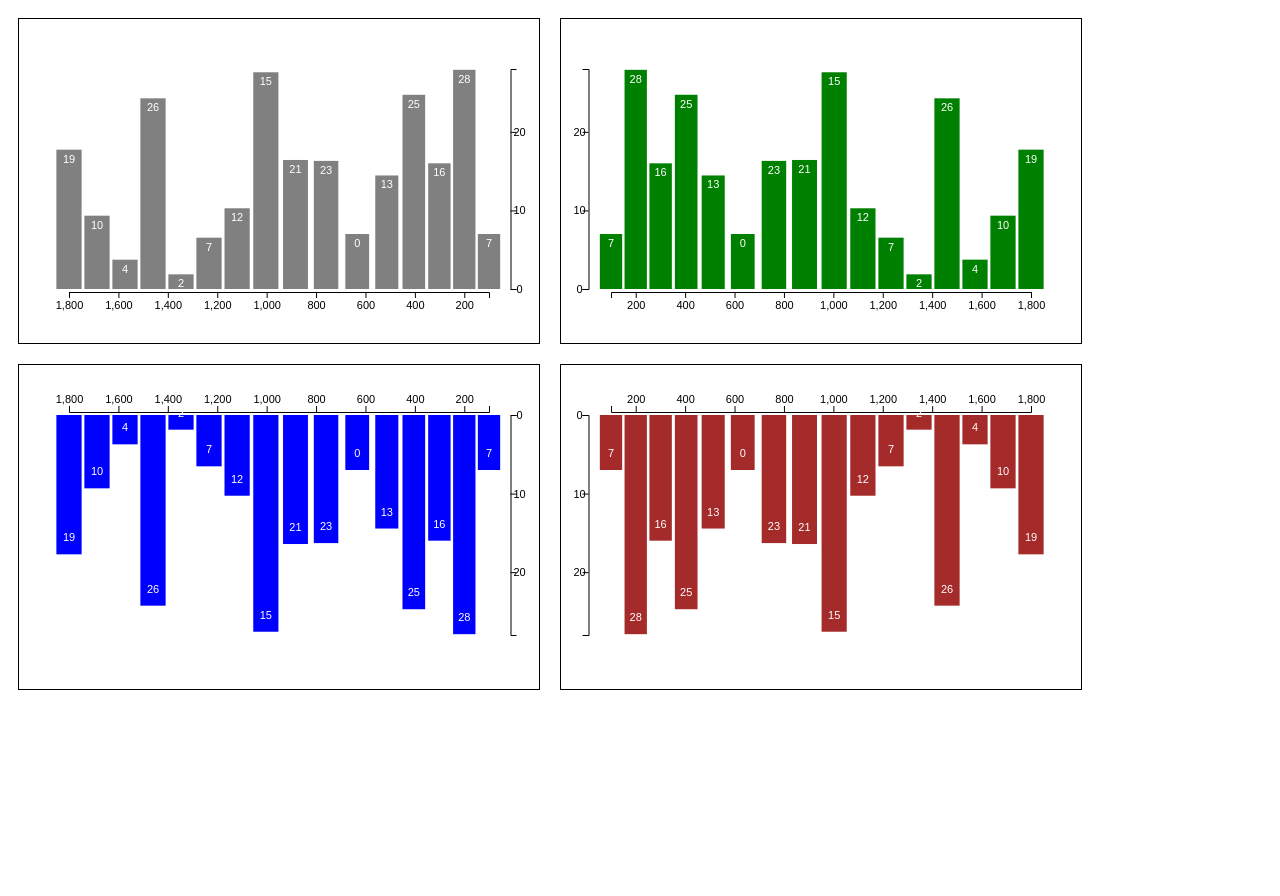
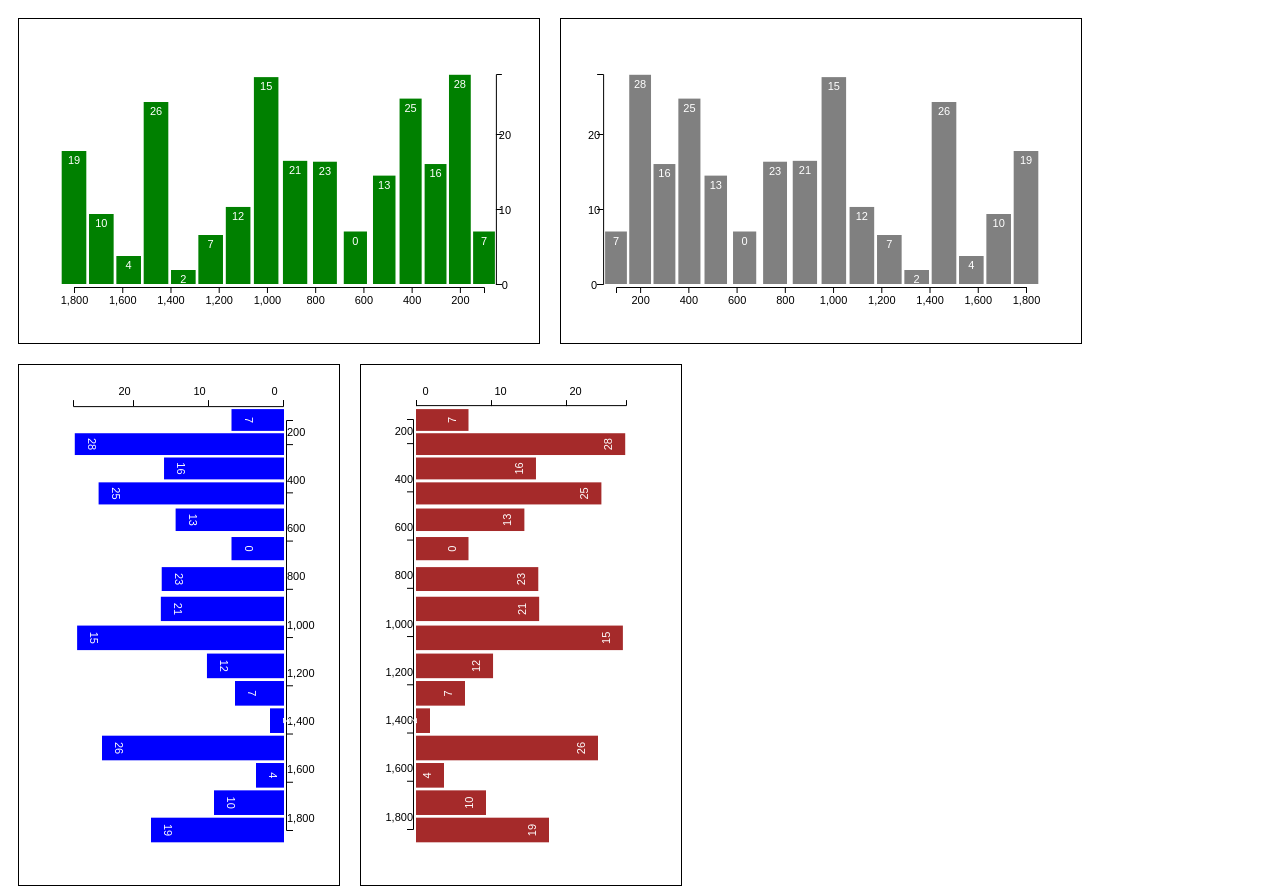
Before and after one commit to spodoprigora/chart, a plain HTML site: page quadrant.html in a window 1280 px wide. Before the commit the page ends 800 px from the top, so only its background shows below. Drawn offline with nearby package versions, Linux system fonts and the light colour scheme.

Commit message:
horizontal type

```diff
--- a/lib.js
+++ b/lib.js
@@ -1,7 +1,9 @@
 var oldData = [];
 
-function config(quadrant, barWidth){
-  var barHeight,
+function config(quadrant, size, type, data){
+  var
+    barHeight,
+    barWidth,
     textY,
     xAxis,
     yAxis,
@@ -13,97 +15,141 @@ function config(quadrant, barWidth){
     gHidePositionEnter,
     gHidePositionExit,
     x,
-    y;
-  var oldYScale = d3.scaleLinear().domain([0, d3.max(oldData, function(d){
-    return d.value;
-  })]);
+    y,
+    axisTextAngle,
+    xAxisTextAnchor,
+    yAxisTextDy,
+    oldYScale;
 
-  if(quadrant == 1 || quadrant == 2 ){
-    barHeight = function(d){
-      return size.height - size.padding - yScale(d.value);
-    };
-    textY = function (d) {
-      return 13;
-    };
-    xAxisTranslate = function(){
-      return size.height - size.padding + 3;
-    };
+  barWidth = ((size.width - size.padding *2)/(data.length)) - size.barPadding;
+
+  if(type == "horizontal"){
+    xScale.domain([d3.max(data, d => d.time), d3.min(data, d => d.time)]);
+  }
+  else{
+    xScale.domain([d3.min(data, d => d.time), d3.max(data, d => d.time)]);
+  }
+  yScale.domain([0, d3.max(data, d => d.value)]);
+
+  oldYScale = d3.scaleLinear().domain([0, d3.max(oldData, d => d.value)]);
+
+  if(quadrant == 1){
+    if(type == "horizontal"){
+      axisTextAngle = -90;
+      xAxisTextAnchor = "end";
+      yAxis = d3.axisRight();
+      yAxisTranslate = size.width - size.padding + 3 + barWidth/2;
+      gHidePositionEnter = d => "translate("+ -size.padding + ", " + yScale(d.value) + ")";
+      gHidePositionExit = d => "translate("+ -size.padding + ", " + oldYScale(d.value) + ")";
+      yAxisTextDy = "1.5em";
+    }
+    else{
+      axisTextAngle = 0;
+      xAxisTextAnchor = "middle";
+      yAxis = d3.axisLeft();
+      yAxisTranslate = size.padding - 2  - barWidth/2;
+      gHidePositionEnter = d => "translate("+ (size.width + size.padding) + ", " + yScale(d.value) + ")";
+      gHidePositionExit = d => "translate("+ (size.width + size.padding) + ", " + oldYScale(d.value) + ")";
+      yAxisTextDy = "0.4em";
+    }
+    barHeight = d => size.height - size.padding - yScale(d.value);
+    textY = () => 13;
+    xAxisTranslate = size.height - size.padding + 3;
     xAxis = d3.axisBottom();
     oldYScale.range([size.height - size.padding,  size.padding]);
     yScale.range([size.height - size.padding,  size.padding]);
-    y = function(d){
-      return yScale(d.value);
-    };
+    y = d => yScale(d.value);
+    x = d => xScale(d.time) - barWidth/2;
+    xScale.range([size.padding, size.width - size.padding]);
   }
-  else{
-    barHeight = function(d){
-      return yScale(d.value) - size.padding;
-    };
-    textY = function (d) {
-      return yScale(d.value) - size.padding - 13 ;
-    };
-    xAxisTranslate = function(){
-      return size.padding - 3;
-    };
+
+  if(quadrant == 2){
+    if(type == "horizontal"){
+      axisTextAngle = 90;
+      xAxisTextAnchor = "start";
+      yAxis = d3.axisLeft();
+      yAxisTranslate = size.padding - 3 - barWidth/2;
+      gHidePositionExit = d => "translate("+ (size.width + size.padding) + ", " + oldYScale(d.value) + ")";
+      gHidePositionEnter = d => "translate("+ (size.width + size.padding) + ", " + yScale(d.value) + ")";
+      yAxisTextDy = "1.5em";
+    }
+    else{
+      axisTextAngle = 0;
+      xAxisTextAnchor = "middle";
+      yAxis = d3.axisRight();
+      yAxisTranslate = size.width - size.padding + 1 + barWidth/2;
+      gHidePositionExit = d => "translate("+ -size.padding + ", " + oldYScale(d.value) + ")";
+      gHidePositionEnter = d => "translate("+ -size.padding + ", " + yScale(d.value) + ")";
+      yAxisTextDy = "0.4em";
+    }
+    barHeight = d => size.height - size.padding - yScale(d.value);
+    textY = () => 13;
+    xAxisTranslate = size.height - size.padding + 3;
+    xAxis = d3.axisBottom();
+    oldYScale.range([size.height - size.padding,  size.padding]);
+    yScale.range([size.height - size.padding,  size.padding]);
+    y = d => yScale(d.value);
+    xScale.range([size.width - size.padding, size.padding]);
+    x = d => xScale(d.time) - barWidth + barWidth/2;
+  }
+
+  if(quadrant == 3){
+    if(type == "horizontal"){
+      axisTextAngle = -90;
+      xAxisTextAnchor = "start";
+      yAxis = d3.axisLeft();
+      yAxisTranslate = size.padding - barWidth/2 - 3;
+      gHidePositionEnter = gHidePositionExit = d => "translate("+ (size.width + size.padding) + ", " + size.padding + ")";
+      yAxisTextDy = "-1em";
+    }
+    else{
+      axisTextAngle = 0;
+      xAxisTextAnchor = "middle";
+      yAxis = d3.axisRight();
+      yAxisTranslate = size.width - size.padding + 1 + barWidth/2;
+      gHidePositionEnter = gHidePositionExit = d => "translate("+ -size.padding + ", " + size.padding + ")";
+      yAxisTextDy = "0.4em";
+    }
+    barHeight = d => yScale(d.value) - size.padding;
+    textY = d => yScale(d.value) - size.padding - 13;
+    xAxisTranslate = size.padding - 3;
     xAxis = d3.axisTop();
     oldYScale.range([size.padding, size.height - size.padding]);
     yScale.range([size.padding, size.height - size.padding]);
-    y = function(d){
-      return size.padding;
-    };
-  }
-
-  if(quadrant == 1 || quadrant == 3){
-    yAxisTranslate = function(){
-      return size.width - size.padding + 1 + barWidth()/2;
-    };
-    yAxis = d3.axisRight();
+    y = d => size.padding;
     xScale.range([size.width - size.padding, size.padding]);
-    x = function(d){
-      return xScale(d.time) - barWidth() + barWidth()/2;
-    };
-  }else{
-    yAxisTranslate = function(){
-      return size.padding - 2  - barWidth()/2;
-    };
-    yAxis = d3.axisLeft();
-    xScale.range([size.padding, size.width - size.padding]);
-    x = function(d){
-      return xScale(d.time) - barWidth()/2;
-    };
-  }
-
-  gTransform = function(d){
-    return "translate(" + x(d) + ", " + y(d) + ")";
-  };
-
-  if(quadrant == 1){
-    gHidePositionExit = function(d, i){
-      return "translate("+ -size.padding + ", " + oldYScale(d.value) + ")"
-    };
-    gHidePositionEnter = function(d, i){
-      return "translate("+ -size.padding + ", " + yScale(d.value) + ")"
-    };
-  }
-  if(quadrant == 2){
-    gHidePositionExit = function(d, i){
-      return "translate("+ (size.width + size.padding) + ", " + oldYScale(d.value) + ")"
-    };
-    gHidePositionEnter = function(d, i){
-      return "translate("+ (size.width + size.padding) + ", " + yScale(d.value) + ")"
-    };
-  }
-  if(quadrant == 3){
-    gHidePositionEnter = gHidePositionExit = function(d, i){
-      return "translate("+ -size.padding + ", " + size.padding + ")"
-    };
+    x = d => xScale(d.time) - barWidth + barWidth/2;
   }
 
   if(quadrant == 4){
-    gHidePositionEnter = gHidePositionExit = function(d, i){
-      return "translate("+ (size.width + size.padding) + ", " + size.padding + ")"
-    };
+    if(type == "horizontal"){
+      axisTextAngle = 90;
+      yAxis = d3.axisRight();
+      yAxisTranslate = size.width - size.padding + 3 + barWidth/2;
+      xAxisTextAnchor = "end";
+      gHidePositionEnter = gHidePositionExit = d => "translate("+ -size.padding + ", " + size.padding + ")";
+      yAxisTextDy = "-1em";
+    }
+    else{
+      axisTextAngle = 0;
+      xAxisTextAnchor = "middle";
+      yAxisTranslate = size.padding - 2  - barWidth/2;
+      yAxis = d3.axisLeft();
+      gHidePositionEnter = gHidePositionExit = d => "translate("+ (size.width + size.padding) + ", " + size.padding + ")";
+      yAxisTextDy = "0.4em";
+    }
+    barHeight = d => yScale(d.value) - size.padding;
+    textY = d => yScale(d.value) - size.padding - 13;
+    xAxisTranslate = size.padding - 3;
+    xAxis = d3.axisTop();
+    oldYScale.range([size.padding, size.height - size.padding]);
+    yScale.range([size.padding, size.height - size.padding]);
+    y = d => size.padding;
+    x = d => xScale(d.time) - barWidth/2;
+    xScale.range([size.padding, size.width - size.padding]);
   }
+
+  gTransform = d => "translate(" + x(d) + ", " + y(d) + ")";
 
   return {
     "barHeight": barHeight,
@@ -117,11 +163,14 @@ function config(quadrant, barWidth){
     "gTransform": gTransform,
     "gHidePositionEnter": gHidePositionEnter,
     "gHidePositionExit": gHidePositionExit,
+    "axisTextAngle": axisTextAngle,
+    "xAxisTextAnchor": xAxisTextAnchor,
+    "yAxisTextDy": yAxisTextDy,
+    "barWidth": barWidth,
   }
 }
 
-function chart(data, elem, size, color, quadrant) {
-
+function prepareData(data){
   var tempData = [];
   _.forEach(data, function (v, key) {
     if (v.value < 0 || v.value === undefined) {
@@ -132,86 +181,116 @@ function chart(data, elem, size, color, quadrant) {
       tempData.push(v);
     }
   });
+  return tempData;
+};
 
-  var barWidth = function(){
-    return ((size.width - size.padding *2)/(tempData.length)) - size.barPadding;
-  }
+function chart(data, elem, size, color, quadrant, type="vertical") {
 
-  var conf = config(quadrant, barWidth);
+  data = prepareData(data);
 
-  var dValue = function(d){
-    return d.value;
-  };
-  var dTime = function(d){
-    return d.time;
-  };
-  var textX = function (d, i) {
-    return conf.xScale(d.time);
-  };
-
-  conf.yScale.domain([0, d3.max(tempData, dValue)]);
-  conf.xScale.domain([d3.min(tempData, dTime), d3.max(tempData, dTime)]);
-
-  conf.xAxis.scale(conf.xScale).ticks(10);
-  conf.yAxis.scale(conf.yScale).ticks(3);
+  var chartConfig = config(quadrant, size, type, data);
 
   var container = d3.select('#' + elem);
   var svg = container.select("svg");
-    if(svg.empty()){
-      svg = container
-        .append("svg")
-        .attr("width", (size.width))
+  var wrapper;
+
+  if(svg.empty()){
+    svg = container
+      .append("svg");
+
+    if(type == "horizontal"){
+      svg.attr("width", size.height)
+        .attr("height", size.width);
+    }
+    else{
+      svg.attr("width", size.width)
         .attr("height", size.height);
-    }else{
-      svg = container.select("svg");
     }
 
-
-  if(svg.select("g.x.axis").empty()){
-    svg.append("g")
-      .attr("class", "x axis")
-      .attr("transform", "translate(0," + conf.xAxisTranslate() +")")
-      .call(conf.xAxis);
+    wrapper = svg.append("g")
+      .attr("class", "wrapper");
   }
   else{
-    svg.select(".x.axis")
+    wrapper = svg.select(".wrapper");
+  }
+
+  container.attr("class", "block" +" "+ type);
+
+  //rotate wrapper
+  if(type == "horizontal"){
+    if(quadrant == 1 || quadrant == 3){
+      wrapper.attr("transform", "translate(" + size.height + ", 0) rotate(90)");
+    }
+    else{
+      wrapper.attr("transform", "translate(0, " + size.width + ") rotate(-90)");
+    }
+  }
+
+  chartConfig.xAxis.scale(chartConfig.xScale).ticks(10);
+  chartConfig.yAxis.scale(chartConfig.yScale).ticks(3);
+
+  if(wrapper.select("g.x.axis").empty()){
+    wrapper.append("g")
+      .attr("class", "x axis")
+      .attr("transform", "translate(0," + chartConfig.xAxisTranslate +")")
+      .call(chartConfig.xAxis)
+        .selectAll("text")
+        .attr("transform", "rotate(" + chartConfig.axisTextAngle + ")")
+        .style("text-anchor", chartConfig.xAxisTextAnchor);
+  }
+  else{
+    wrapper.select(".x.axis")
       .transition()
       .duration(1000)
-      .call(conf.xAxis);
+      .call(chartConfig.xAxis)
+        .selectAll("text")
+        .attr("transform", "rotate(" + chartConfig.axisTextAngle + ")")
+        .style("text-anchor", chartConfig.xAxisTextAnchor);
+
   }
 
-  if(svg.select("g.y.axis").empty()){
-    svg.append("g")
+  if(wrapper.select("g.y.axis").empty()){
+    wrapper.append("g")
       .attr("class", "y axis")
-      .attr("transform", "translate("+ conf.yAxisTranslate() +", 0)")
-      .call(conf.yAxis);
+      .attr("transform", "translate("+ chartConfig.yAxisTranslate +", 0)")
+      .call(chartConfig.yAxis)
+        .selectAll("text")
+        .attr("transform", "rotate(" + chartConfig.axisTextAngle + ")")
+        .attr("dy", chartConfig.yAxisTextDy)
+        .style("text-anchor", "middle")
+
   }
   else{
-    svg.select(".y.axis")
+    wrapper.select(".y.axis")
       .transition()
       .duration(1000)
-      .call(conf.yAxis);
+      .call(chartConfig.yAxis)
+      .attr("transform", "translate("+ chartConfig.yAxisTranslate +", 0)")
+        .selectAll("text")
+        .attr("transform", "rotate(" + chartConfig.axisTextAngle + ")")
+        .style("text-anchor", "middle")
+        .attr("dy", chartConfig.yAxisTextDy);
   }
 
-  var bar = svg.selectAll("g.bar")
-    .data(tempData);
+  var bar = wrapper.selectAll("g.bar")
+    .data(data);
 
 //Enter
-  if(svg.select("rect").empty()){
+  if(wrapper.select("rect").empty()){
     var g = bar.enter()
       .append("g")
       .attr("class", "bar")
-      .attr("transform", conf.gTransform);
+      .attr("transform", chartConfig.gTransform);
 
     g.append("rect")
-      .attr("width", barWidth)
-      .attr("height", conf.barHeight)
+      .attr("width", chartConfig.barWidth)
+      .attr("height", chartConfig.barHeight)
       .attr("fill", color);
 
     g.append("text")
-      .text(dValue)
-      .attr("x", barWidth()/2)
-      .attr("y", conf.textY)
+      .text(d => d.value)
+      .attr("x", chartConfig.barWidth/2)
+      .attr("y", chartConfig.textY)
       .attr("text-anchor", "middle");
   }
   else{
@@ -219,67 +298,53 @@ function chart(data, elem, size, color, quadrant) {
     var g = bar.enter()
       .append("g")
       .attr("class", "bar")
-      .attr("transform", conf.gHidePositionEnter);
+      .attr("transform", chartConfig.gHidePositionEnter);
 
     g.append("rect")
-      .attr("width", barWidth)
-      .attr("height", conf.barHeight)
+      .attr("width", chartConfig.barWidth)
+      .attr("height", chartConfig.barHeight)
       .attr("fill", color);
 
     g.append("text")
-      .text(dValue)
-      .attr("x", function(){
-        console.log(barWidth()/2);
-        return barWidth()/2;
-      } )
-      .attr("y", conf.textY)
+      .text(d => d.value)
+      .attr("x", chartConfig.barWidth/2)
+      .attr("y", chartConfig.textY)
       .attr("text-anchor", "middle");
 
     g.transition()
-      .delay(function (d, i) {
-        return i / dataset.length * 1000;
-      })
+      .delay( (d, i) => i / dataset.length * 1000 )
       .duration(1000)
-      .attr("transform", conf.gTransform);
-
+      .attr("transform", chartConfig.gTransform);
   }
 
   //Update
   bar.transition()
-    .delay(function (d, i) {
-      return i / dataset.length * 1000;
-    })
+    .delay( (d, i) => i / dataset.length * 1000 )
     .duration(1000)
-    .attr("transform", conf.gTransform);
+    .attr("transform", chartConfig.gTransform);
 
   bar.select("rect")
     .transition()
-    .delay(function (d, i) {
-      return i / dataset.length * 1000;
-    })
+    .delay( (d, i) => i / dataset.length * 1000 )
     .duration(1000)
-    .attr("width", barWidth)
-    .attr("height", conf.barHeight);
+    .attr("width", chartConfig.barWidth)
+    .attr("height", chartConfig.barHeight);
 
   bar.select("text")
     .transition()
-    .delay(function (d, i) {
-      return i / dataset.length * 1000;
-    })
+    .delay( (d, i) => i / dataset.length * 1000)
     .duration(1000)
-    .text(dValue)
-    .attr("y", conf.textY)
-    .attr("x", barWidth()/2);
+    .text(d => d.value)
+    .attr("y", chartConfig.textY)
+    .attr("x", chartConfig.barWidth/2);
 
   //Exit
   bar.exit()
     .transition()
-    .delay(function (d, i) {
-      return i / dataset.length * 500;
-    })
+    .delay( (d, i) => i / dataset.length * 500)
     .duration(1000)
-    .attr("transform", conf.gHidePositionExit)
+    .attr("transform", chartConfig.gHidePositionExit)
     .remove();
 
-  oldData = tempData;
+  oldData = data;
 }
--- a/main.css
+++ b/main.css
@@ -13,3 +13,10 @@ text{
 .tick text{
     fill: black;
 }
+.horizontal{
+    height: 500px;
+    width: 300px;
+}
+.row{
+    clear: both;
+}
--- a/main.js
+++ b/main.js
@@ -1,22 +1,12 @@
 var dataset = [];
 var maxValue = 30;
 var count = {"countMin": 10, "countMax": 20};
-
-
-/*
-var time = 0;
-var value = 0;
-for (var i = 0; i < 10; i++) {
-  //var value = _.random(0, 30);
-  value +=5;
-  time += 100;
-  dataset.push({time, value});
-}
-*/
-
-//dataset[3].value = undefined
-//dataset[5].value = dataset[4].value
-//dataset[6].value = -1
+var size = {
+  width: 500,
+  height: 300,
+  barPadding: 1,
+  padding: 45
+};
 
 function getData(maxValue, count) {
   var dataset = [];
@@ -27,7 +17,6 @@ function getData(maxValue, count) {
     time += 100;
     dataset.push({time, value});
   }
-
   return dataset;
   //return [{time: 100, value: 1}, {time: 200, value: 2}, {time: 300, value: 3}, {time: 400, value: 4}, {time: 500, value: 5}]
 }
@@ -37,20 +26,13 @@ function updateChart(){
   var dataset = getData(maxValue, count);
   chart(dataset, "first", size, "grey", 1);
   chart(dataset, "second", size, "green",  2);
-  chart(dataset, "three", size, "blue", 3);
-  chart(dataset, "four", size, "brown",  4);
-
+  chart(dataset, "three", size, "blue", 3, "horizontal");
+  chart(dataset, "four", size, "brown",  4, "horizontal");
 }
 
 setInterval(updateChart, 2000);
 //setTimeout(updateChart, 1000);
 
-var size = {
-  width: 500,
-  height: 300,
-  barPadding: 1,
-  padding: 40
-}
 
 dataset = getData(maxValue, count);
 
@@ -58,6 +40,6 @@ chart(dataset, "first", size, "grey", 1);
 
 chart(dataset, "second", size, "green", 2);
 
-chart(dataset, "three", size, "blue", 3);
+chart(dataset, "three", size, "blue", 3, "horizontal");
 
-chart(dataset, "four", size, "brown", 4);
+chart(dataset, "four", size, "brown", 4, "horizontal");
--- a/quadrant.html
+++ b/quadrant.html
@@ -9,10 +9,15 @@
 
 </head>
 <body>
-    <div id="first" class="block"></div>
-    <div id="second" class="block"></div>
-    <div id="three" class="block"></div>
-    <div id="four" class="block"></div>
+    <div class="row">
+        <div id="second" class="block"></div>
+        <div id="first" class="block"></div>
+    </div>
+    <div class="row">
+        <div id="three" class="block"></div>
+        <div id="four" class="block"></div>
+    </div>
+
     <script src="lib.js"></script>
    <script src="main.js"></script>
 </body>
```
